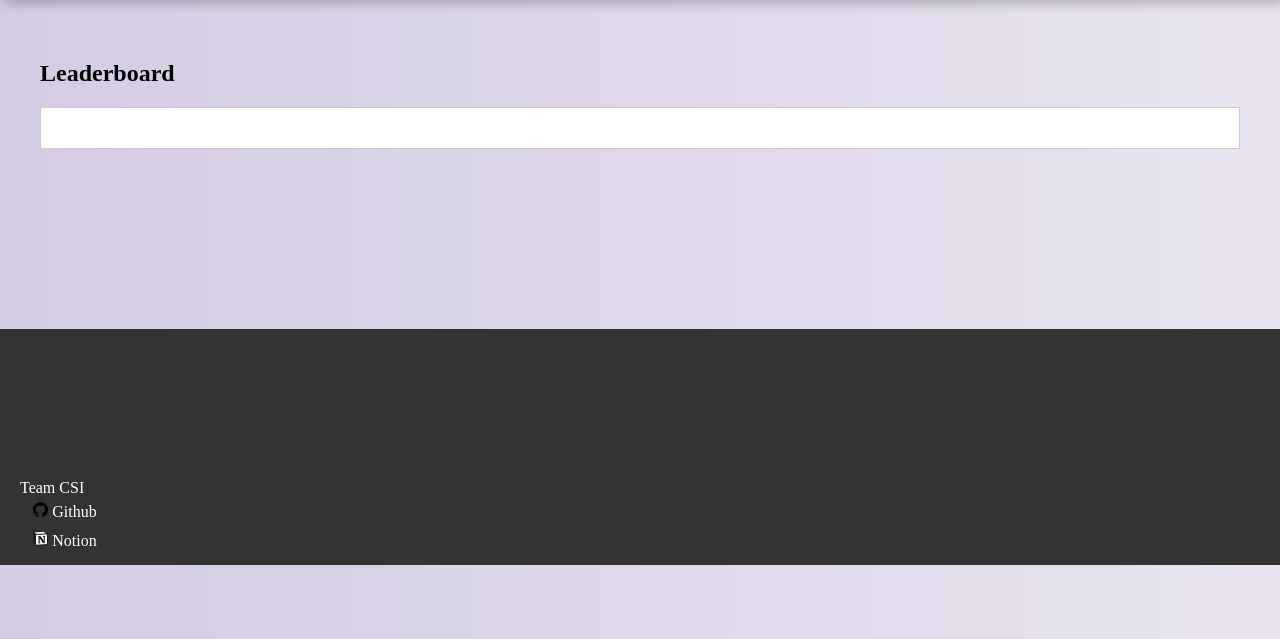
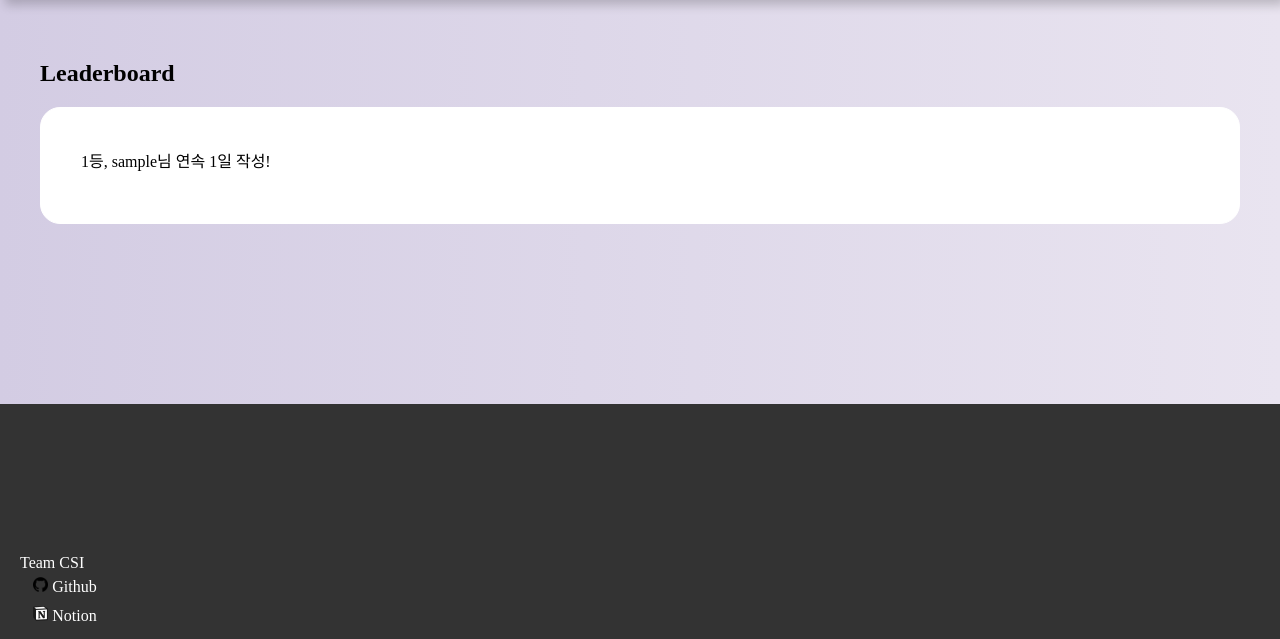
Before and after one commit to Twenty-One-Do/csi_group_project, a Flask app: page /leaderboard in a window 1280 px wide. Shown: the part 48-687 px from the top of the page. Run offline with Flask 3, Linux system fonts and the light colour scheme; tables that the repository leaves empty hold one stand-in row (values such as "Sample post"); data that the repository does not hold is empty; some libraries are stand-ins or nearby versions; some web fonts are replaced.

Commit message:
UPDATE : 리더보드
유경님 코드 합쳐서 테스트 했습니다.

```diff
--- a/app.py
+++ b/app.py
@@ -3,6 +3,8 @@ from util import db_initialization, add_sample, search_query_execute, search_que
 from datetime import datetime, timedelta
 import requests
 import sqlite3
+from math import ceil
+from flask_paginate import Pagination, get_page_parameter
 
 app = Flask(__name__)
 app.secret_key = 'csi_project'
@@ -262,7 +264,7 @@ def mod(post_id):
 
         if result is None:
             flash("권한이 없습니다!")
-            redirect(url_for('home'))
+            return redirect(url_for('home'))
         else:
             mod_content = result['contents']
             return render_template("write.html", data={'mod_content':mod_content})
@@ -278,10 +280,22 @@ def mod(post_id):
 @app.route('/del/<post_id>')
 def del_post(post_id):
     user_id = session['meminfo']['id']
-    cur.execute(f"""DELETE FROM Posts WHERE user_id = {user_id} AND id = {post_id}""")
-    connection.commit()
-    flash("삭제가 완료되었습니다.")
-    return redirect(url_for('home'))
+    search_query = {
+            'mod_post':{
+                'table':'Posts',
+                "attributes": ["id", "user_id", "contents"],
+                "condition": f'id = {post_id} AND user_id = {user_id}'
+            }
+        }
+    result = search_query_execute(cur, search_query)['mod_post'][0]
+    if result is None:
+            flash("권한이 없습니다!")
+            return redirect(url_for('home'))
+    else:
+        cur.execute(f"""DELETE FROM Posts WHERE user_id = {user_id} AND id = {post_id}""")
+        connection.commit()
+        flash("삭제가 완료되었습니다.")
+        return redirect(url_for('home'))
 
 @app.route(rule="/login", methods=["GET", "POST"])
 def login():
@@ -369,25 +383,43 @@ def register():
 
 @app.route("/leaderboard")
 def leaderboard():
+    page = request.args.get(get_page_parameter(), type=int, default=1)
+    per_page = 5
+
+    offset = (page-1) * per_page  # 각 페이지 start점
+
     cur.execute("""
-                SELECT DISTINCT Members.username, Posts.consecutive_cnt
+                SELECT DISTINCT Members.username, Members.consecutive_cnt
                 FROM Members
-                INNER JOIN Posts ON Members.id = Posts.user_id
-                ORDER BY Posts.consecutive_cnt DESC
-    """)  # Members에 있는 username을 id라는 공통키 활용 내부 조인, Posts.consecutive_cnt 내림차순 정렬
-    leaderboard_data = cur.fetchall()  # 해당 리스트 반환
+                ORDER BY Members.consecutive_cnt DESC
+                LIMIT ? OFFSET ?
+    """, (per_page, offset))
+
+    leaderboard_data = cur.fetchall()
     leaderboard_message = []
 
-    rank = 1
+    rank = offset+1
+
     for row in leaderboard_data:
         username = row[0]
         consecutive_cnt = row[1]
 
-        message = f"{rank}등, {username}님 연속 {consecutive_cnt} 출석!"
+        message = f"{rank}등, {username}님 연속 {consecutive_cnt}일 작성!"
         leaderboard_message.append(message)
         rank += 1
 
-    return render_template("leaderboard.html", data=leaderboard_message)
+    cur.execute("SELECT COUNT(*) FROM Members;")
+    total_members_count = cur.fetchone()[0]  # 첫번째행, 첫번째 열 --> 전체 회원수 가져오기
+    total_pages = ceil(total_members_count/per_page)
+
+    pagination = {
+        'page': page,
+        'per_page': per_page,
+        'total': total_members_count,
+        'total_pages': total_pages
+    }
+
+    return render_template("leaderboard.html", data=leaderboard_message, pagination=pagination)
 
 @app.route('/like_check', methods=['POST'])
 def like_check():
--- a/static/leaderboard.css
+++ b/static/leaderboard.css
@@ -3,18 +3,66 @@
     max-width: 1200px;
     margin: 20px auto;
     padding: 20px;
+    border-radius: 20px;
+    margin-bottom: 50px;
 }
 
 .leaderboard {
     background-color: var(--normal-color);
     margin-top: 20px;
-    border: 1px solid #ccc;
+    border: 1px solid var(--normal-color);
     padding: 20px;
     text-align: left;
+    border-radius: 20px;
+    box-sizing: border-box;
 }
 .rank-item {
     margin-bottom: 10px;
     padding: 20px;
-    border-bottom: 1px solid #ccc;
+    border-bottom: 1px solid var(--normal-color);
     text-align: left;
+    border-radius: 20px;
 }
+
+.pagination {
+    list-style: none;
+    padding: 0;
+    display: flex;
+    justify-content: center;
+    align-items: center;
+    margin-top: 40px;
+    margin-bottom: 5px;
+}
+
+.pagination li {
+    margin-right: 5px;
+}
+
+.pagination li:not(:last-child) {
+    margin-right: 5px;
+}
+
+.pagination li a, .pagination li span {
+    display: inline-block;
+    padding: 10px 20px;
+    border: 1px solid var(--normal-color);
+    border-radius: 3px;
+    color: #333;
+    text-decoration: none;
+    white-space: nowrap;
+
+}
+
+.pagination li.active span {
+    background-color: var(--accent-color);
+    color: var(--normal-color);
+    border-color: var(--accent-color);
+}
+
+.pagination li a:hover {
+    background-color: var(--normal-color);
+}
+
+.pagination ul{
+    display: flex;
+}
--- a/templates/leaderboard.html
+++ b/templates/leaderboard.html
@@ -23,14 +23,14 @@
       <ul>
         <li><a href="#">My</a>
           <ul class="dropdown">
+            {% if 'meminfo' in data['session'] %}
             <li><a href="/my_page">내 정보</a></li>
-            <li><a href="/til_list['user_id']">내 TIL</a></li>
+            <li><a href="/til_list/1&{{ data['session']['meminfo']['id'] }}">내 TIL</a></li>
             <li><a href="/write">글 작성</a></li>
-            <!-- {% if 'meminfo' in data['session'] %}
             <li><a href="/logout">로그아웃</a></li>
             {% else %}
             <li><a href="/login">로그인</a></li>
-            {% endif %} -->
+            {% endif %}
           </ul>
         </li>
       </ul>
--- a/templates/write.html
+++ b/templates/write.html
@@ -83,8 +83,6 @@
     function content_fill() {
       var turndownService = new TurndownService();
       var markdown = turndownService.turndown(mde.value());
-      console.log(mde.value())
-      console.log(markdown)
       mde.value(markdown)
     }
 
```
